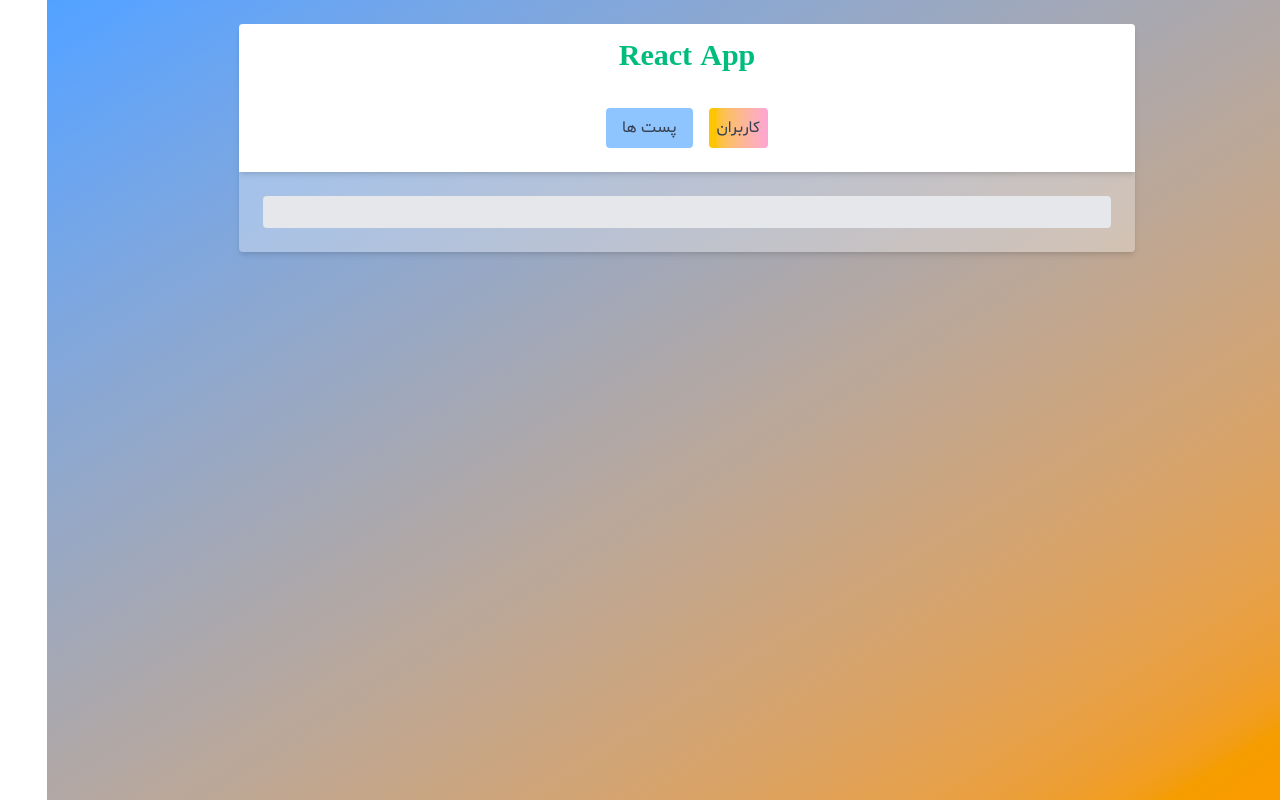
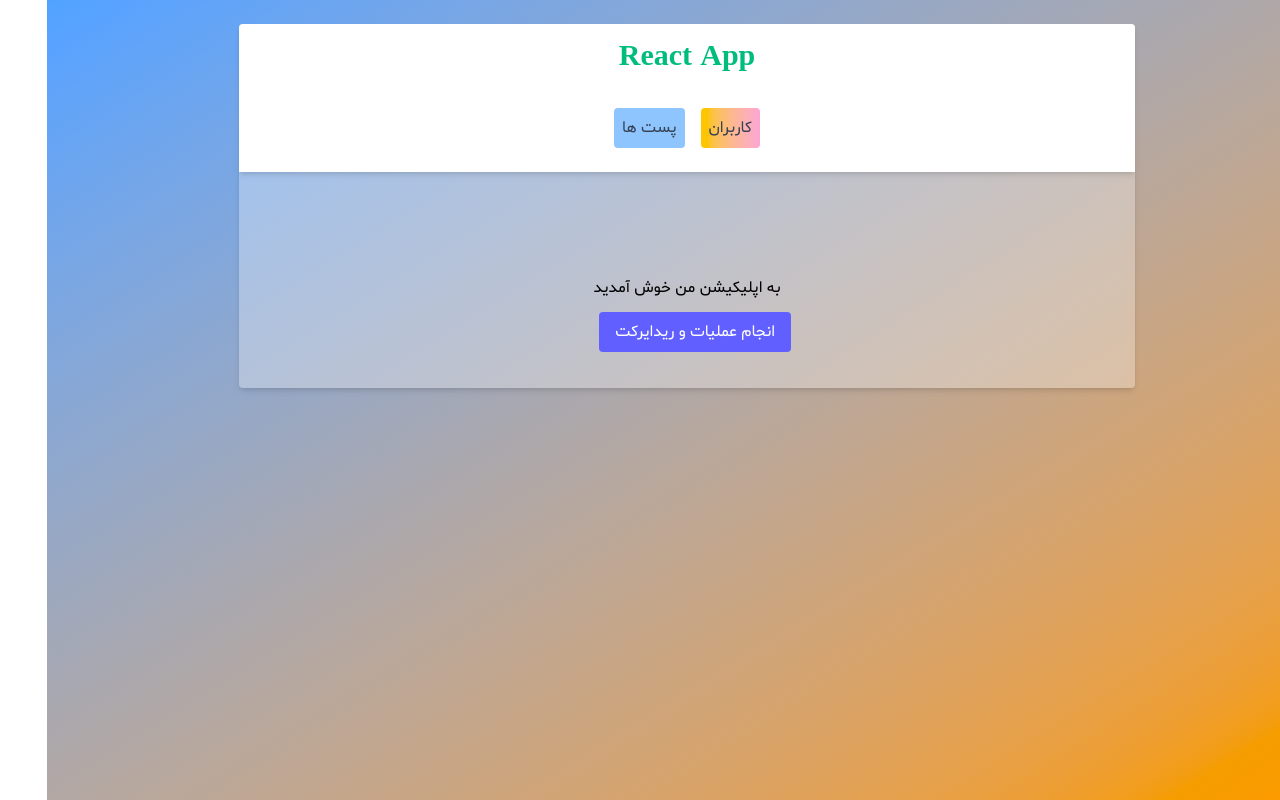
Before and after one commit to Ebrahimim29/Personal-Hook-React-, a React (Vite) app: page / in a window 1280 px wide. Built offline with nearby package versions, Linux system fonts and the light colour scheme.

Commit message:
useNavigate-part1

```diff
--- a/package.json
+++ b/package.json
@@ -13,7 +13,7 @@
     "@tailwindcss/vite": "^4.1.17",
     "react": "^19.2.0",
     "react-dom": "^19.2.0",
-    "react-router": "^7.9.6",
+    "react-router-dom": "^7.9.6",
     "tailwindcss": "^4.1.17"
   },
   "devDependencies": {
--- a/src/AddUser.jsx
+++ b/src/AddUser.jsx
@@ -1,4 +1,4 @@
-import { Link } from "react-router";
+import { Link } from "react-router-dom";
 
 const AddUser = () => {
     return (
--- a/src/App.jsx
+++ b/src/App.jsx
@@ -1,42 +1,48 @@
 // import { useState } from "react";
 import Users from "./Users";
 import Posts from "./Posts";
-import { Link, NavLink, Route, Routes } from "react-router";
+import { Link, NavLink, Route, Routes } from "react-router-dom";
 import AddUser from "./AddUser";
 import UserDetails from "./UserDetails";
 
 const App = () => {
-
   // const [page , setPage] = useState("users");
 
+  const handleSomeAction = () => {
+    //Do something.......
+    //redirecting
+  }
+
   return (
-    <div className="min-h-screen bg-linear-to-br from-blue-400 to-amber-500 p-6">
+    <div className="min-h-screen bg-gradient-to-br from-blue-400 to-amber-500 p-6">
       <div className="max-w-4xl mx-auto bg-white/30 rounded shadow-md overflow-hidden">
         <header className="sticky top-0 left-0 right-0 bg-white shadow-md p-4">
           <div className="flex flex-col justify-center items-center gap-4">
-            <h1 className="text-3xl font-bold text-center text-emerald-500 mb-4">React App</h1>
+            <h1 className="text-3xl font-bold text-center text-emerald-500 mb-4">
+              React App
+            </h1>
             <div className="flex justify-center mb-2 gap-4">
               <NavLink
                 to="/users"
-                className={({ isActive }) => `p-2 rounded ${isActive
-                  ? "bg-linear-to-r from-blue-300 to-red-400 text-gray"
-                  : "bg-linear-to-l from-pink-300 to-yellow-400 text-gray-700 hover:bg-gray-200"
-                  }`}
+                className={({ isActive }) =>
+                  `p-2 rounded ${
+                    isActive
+                      ? "bg-gradient-to-r from-blue-300 to-red-400 text-white"
+                      : "bg-gradient-to-l from-pink-300 to-yellow-400 text-gray-700 hover:bg-gray-200"
+                  }`
+                }
               >
                 کاربران
               </NavLink>
               <NavLink
                 to="/posts"
-                style={({ isActive }) => ({
-                  backgroundColor: isActive ? "bg-indigo-600" : "bg-gray-100",
-                  color: isActive ? "white" : "gray-700",
-                  padding: "0.5rem 1rem",
-                  borderRadius: "0.25rem"
-                })}
-                className={({ isActive }) => `p-2 rounded ${isActive
-                  ? "bg-blue-600 text-gray"
+                className={({ isActive }) =>
+                  `p-2 rounded ${
+                    isActive
+                      ? "bg-blue-600 text-white"
                       : "bg-blue-300 text-gray-700 hover:bg-gray-500"
-                  }`}
+                  }`
+                }
               >
                 پست ها
               </NavLink>
@@ -44,15 +50,21 @@ const App = () => {
           </div>
         </header>
 
-        <div className="p-6">
-          <div className="bg-gray-200 rounded p-4">
+        <div className="p-6 mt-20">
+          <h1 className="text-center">به اپلیکیشن من خوش آمدید</h1>
+          <button onClick={handleSomeAction} className="bg-indigo-500 hover:bg-indigo-800 text-white py-2 px-4 mx-80 my-3 rounded">
+            انجام عملیات و ریدایرکت
+          </button>
           {/* {page === "users" && <Users/>}
             {page === "posts" && <Posts/>} */}
           {/* <BrowserRouter> */}
           <Routes>
             <Route path="/users" element={<Users />}>
-                <Route path="add-user" element={<AddUser/>}></Route>
-                <Route path="user-details/:userId" element={<UserDetails/>}></Route>
+              <Route path="add-user" element={<AddUser />}></Route>
+              <Route
+                path="user-details/:userId"
+                element={<UserDetails />}
+              ></Route>
               {/* <Route path=":userId" element={<UserDetails/>}></Route> */}
             </Route>
             <Route path="/posts" element={<Posts />}></Route>
@@ -61,8 +73,6 @@ const App = () => {
         </div>
       </div>
     </div>
-
-    </div>
-  )
-}
+  );
+};
 export default App;
--- a/src/Posts.jsx
+++ b/src/Posts.jsx
@@ -10,20 +10,22 @@ const Posts = () => {
 
     if (error) return <div className="bg-red-50 text-red-600 p-4 rounded text-center">خطا: {error}</div>;
 
+    if (!data) return null;
+
     return (
         <div>
             <h2 className="text-2xl font-bold text-gray-800 mb-6 text-center">پست های اخیر</h2>
             <div className="grid gap-6 grid-cols-1 md:grid-cols-2">
-                {data.map((post) => (
+                {data && data.map((post) => (
                     <div key={post.id} className="bg-white/30 border border-gray-200 rounded shadow-lg overflow-hidden hover:bg-blue-200
                     transition-shadow duration-300">
-                        <div className="bg-linear-to-r from-orange-500 to-pink-300 h-3"></div>
+                        <div className="bg-gradient-to-r from-orange-500 to-pink-300 h-3"></div>
                         <div className="p-5">
                             <h3 className="font-bold text-lg text-gray-800 mb-3 line-clamp-2">{post.title}</h3>
                             <p className="text-gray-600 text-sm mb-4 line-clamp-3">{post.body}</p>
                             <div className="flex justify-between items-center">
                                 <span className="bg-orange-200 text-orange-800 text-xs px-2 py-1 rounded">پست #{post.id}</span>
-                                <button className="text-sm text-white/100 bg-linear-to-r from-orange-600 to-blue-300 px-3 py-1
+                                <button className="text-sm text-white bg-gradient-to-r from-orange-600 to-blue-300 px-3 py-1
                                 rounded hover:scale-150 transition-transform duration-300">
                                     ادامه مطلب
                                 </button>
--- a/src/UserDetails.jsx
+++ b/src/UserDetails.jsx
@@ -1,5 +1,5 @@
 import { useEffect, useState } from "react";
-import { Link, useLocation, useParams } from "react-router";
+import { Link, useLocation, useParams } from "react-router-dom";
 
 const UserDetails = () => {
     // const params = useParams()
@@ -12,7 +12,7 @@ const UserDetails = () => {
 
     const location = useLocation();
 
-    const {user : selectedUser} = location.state
+    const {user : selectedUser} = location.state || {};
     console.log(selectedUser);
 
 
@@ -35,7 +35,7 @@ const UserDetails = () => {
     }, [userId]);
 
     if (loading) return (
-        <div className="flex justify-center items-center min-h-[300px">
+        <div className="flex justify-center items-center min-h-[300px]">
             <span className="text-blue-600 text-lg font-medium">
                 در حال دریافت اطلاعات کاربر...
             </span>
@@ -43,7 +43,7 @@ const UserDetails = () => {
     );
 
     if (error) return (
-        <div className="bg-red-500 text-shadow-emerald-400 p-4 rounded-lg text-center">
+        <div className="bg-red-500 text-white p-4 rounded-lg text-center">
             {error}  خطا :
             <Link to="/users" className="block mt-4 text-blue-600 hover:underline">
                 بازگشت به لیست کاربران
@@ -65,7 +65,7 @@ const UserDetails = () => {
         <div className="fixed w-full h-screen left-0 top-0 z-20 bg-black/50 flex justify-center items-center">
             <div className="bg-amber-400 rounded-lg shadow-md p-6 max-w-md mx-auto mb-4">
                 <div className="flex items-center mb-6">
-                    <div className="w-20 h-20 bg-linear-to-r from-emerald-600 to-pink-500 rounded-full flex items-center
+                    <div className="w-20 h-20 bg-gradient-to-r from-emerald-600 to-pink-500 rounded-full flex items-center
                 justify-center overflow-hidden mr-4">
                         <span className="text-white text-3xl font-bold">{initials}</span>
                     </div>
--- a/src/Users.jsx
+++ b/src/Users.jsx
@@ -1,11 +1,11 @@
 // import { useEffect, useState } from "react"
-import { Link, Outlet } from "react-router";
+import { Link, Outlet } from "react-router-dom";
 import { useGetData } from "./fetchData"
 
 const Users = () => {
     const { data, loading, error } = useGetData("https://jsonplaceholder.typicode.com/users");
 
-    console.log(data);
+    // console.log(data);
 
     // const [data, setData] = useState(null);
     // const [loading, setLoading] = useState(true);
@@ -35,22 +35,24 @@ const Users = () => {
 
     if (error) return <div className="bg-red-400 text-red-300 p-4 rounded-lg text-center">{error} خطا :</div>
 
+    if (!data) return null;
+
     return (
         <div className="max-w-3xl mx-auto p-6">
             <Link
                 to="/users/add-user"
-                className={`text-center align-center p-2 rounded bg-amber-500 text-white`}
+                className={`text-center p-2 rounded bg-amber-500 text-white`}
             >
                 افزودن کاربر
             </Link>
             <Outlet/>
             <h2 className="text-2xl font-bold text-gray-600 mb-6 text-center">لیست کاربران</h2>
             <ul className="bg-white rounded-xl shadow-md divide-y divide-amber-300">
-                {data.map((user) => (
+                {data && data.map((user) => (
                     <li key={user.id} className="p-4 hover:bg-blue-200 transition-colors duration-200">
                         <Link to={`user-details/${user.id}`} state={user} className="flex flex-col sm:flex-row sm:items-center justify-between">
                             <div className="flex items-center space-x-3 space-x-reverse">
-                                <div className="w-10 h-10 rounded-full bg-linear-to-r from-red-300 to-emerald-500 flex items-center justify-center
+                                <div className="w-10 h-10 rounded-full bg-gradient-to-r from-red-300 to-emerald-500 flex items-center justify-center
                             text-white font-bold">
                                     {user.name.charAt(0)}
                                 </div>
--- a/src/fetchData.js
+++ b/src/fetchData.js
@@ -12,7 +12,8 @@ export const useGetData = (url) => {
                 const res = await fetch(url);
                 if(!res.ok) throw new Error("خطا در دریافت اطلاعات");
                 const data = await res.json();
-                setData(data.slice(0,12)); //12 first posts
+                // برای posts فقط 12 مورد اول را نمایش می‌دهیم
+                setData(url.includes('posts') ? data.slice(0,12) : data);
                 setLoading(false);
             }catch (err) {
                 setError(err.message);
--- a/src/main.jsx
+++ b/src/main.jsx
@@ -2,7 +2,7 @@
 import { createRoot } from 'react-dom/client'
 import './index.css'
 import App from './App.jsx'
-import { BrowserRouter } from 'react-router'
+import { BrowserRouter } from 'react-router-dom'
 
 createRoot(document.getElementById('root')).render(
   <BrowserRouter>
```
Also changed, not shown: 1 other file (tests, documents, lock files or other folders). Lines whose indentation alone changed are shown as unchanged.
